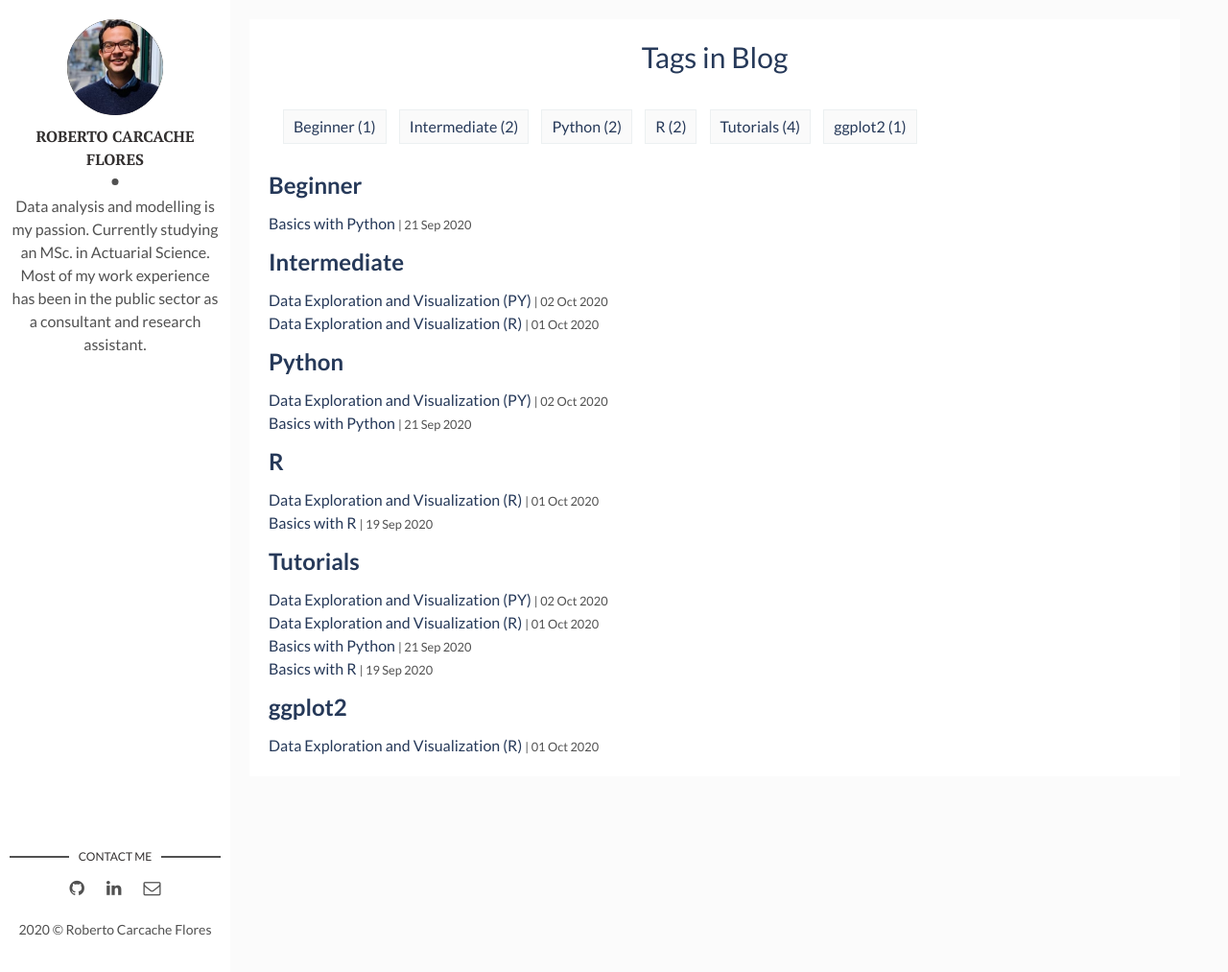
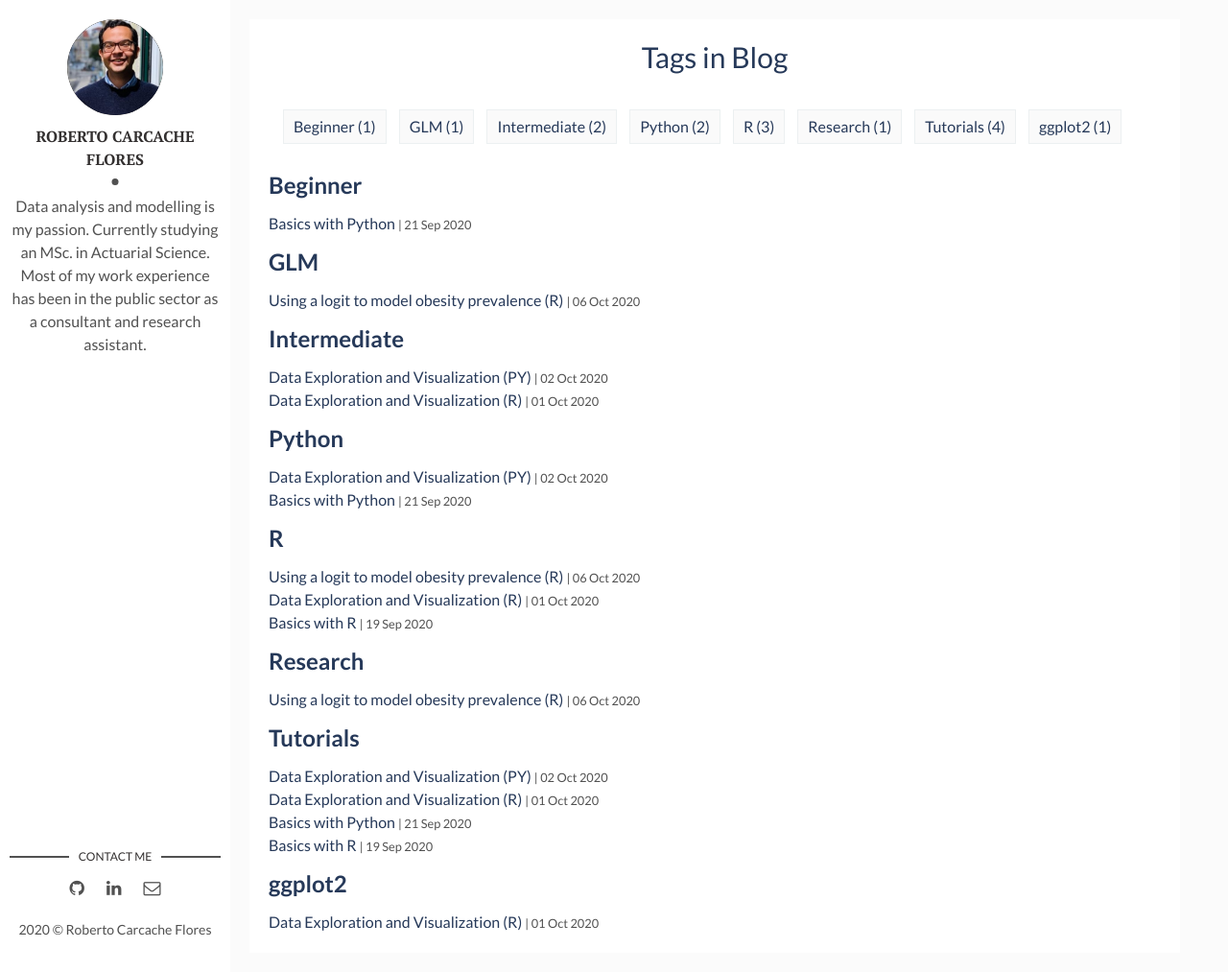
Before and after one commit to rcarcacheflores/Research, a Jekyll site: the page built from tags.html, in a window 1280 px wide and 1013 px high. Shown: the whole window at 96% size. Built offline with Jekyll 4.4.1, drawn with Linux system fonts in a browser that asks for light colours.

Commit message:
Update 2020-10-6-post5.md

```diff
--- a/_posts/2020-10-6-post5.md
+++ b/_posts/2020-10-6-post5.md
@@ -1,3 +1,12 @@
+---
+layout: post
+title: Using a logit to model obesity prevalence (R)
+date: 2020-10-6 20:10:25 +0300
+description: Using a logit to model obesity prevalence worldwide
+img: post5.png
+tags: [Research, R, GLM]
+---
+
 I think it’s time to post some actual research! So here is a bit of
 context to this post. My Bachelor’s degree was in Economics, but it was
 tough for me to follow the more theoretical classes. Things changed in
```
